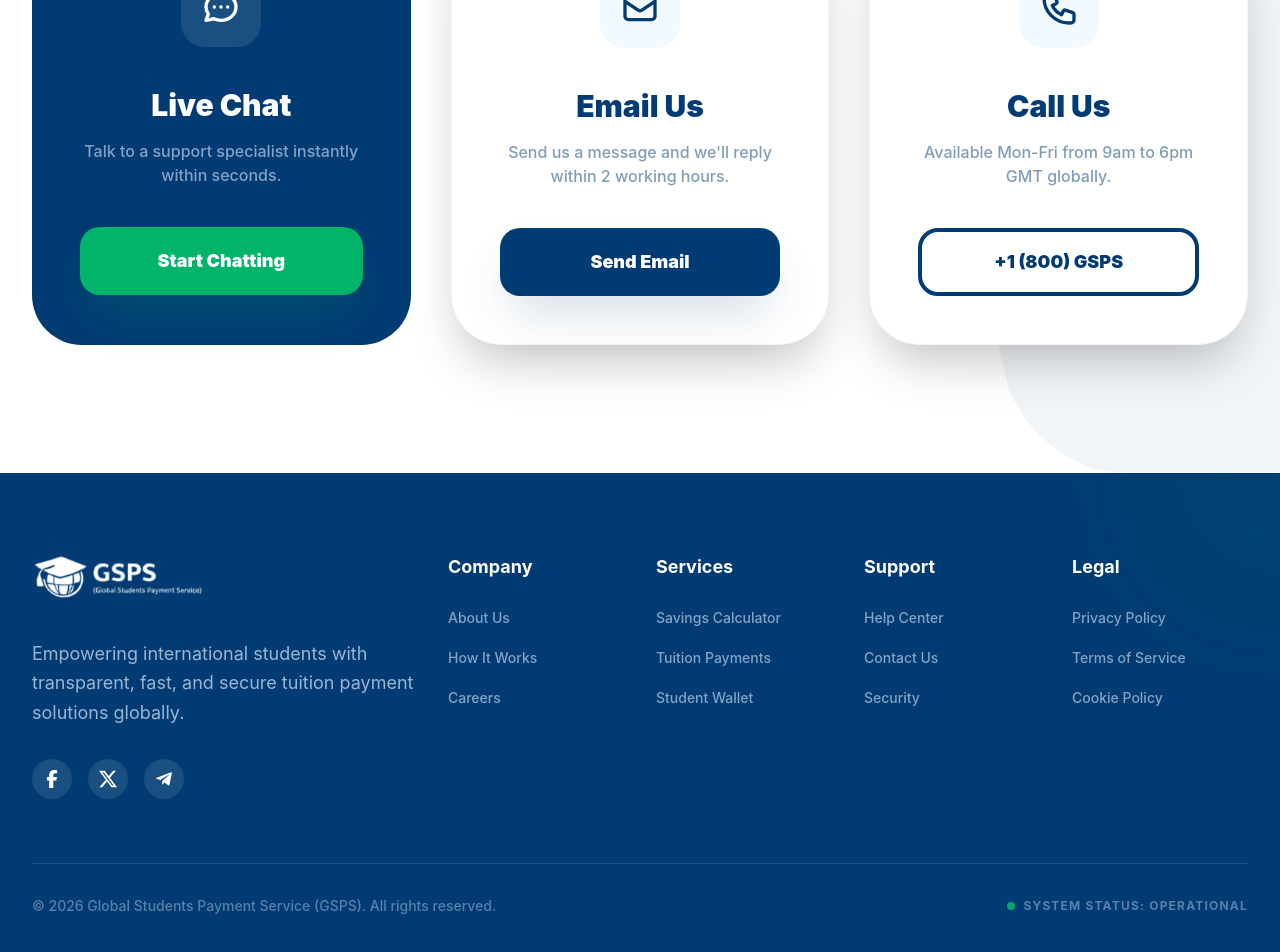
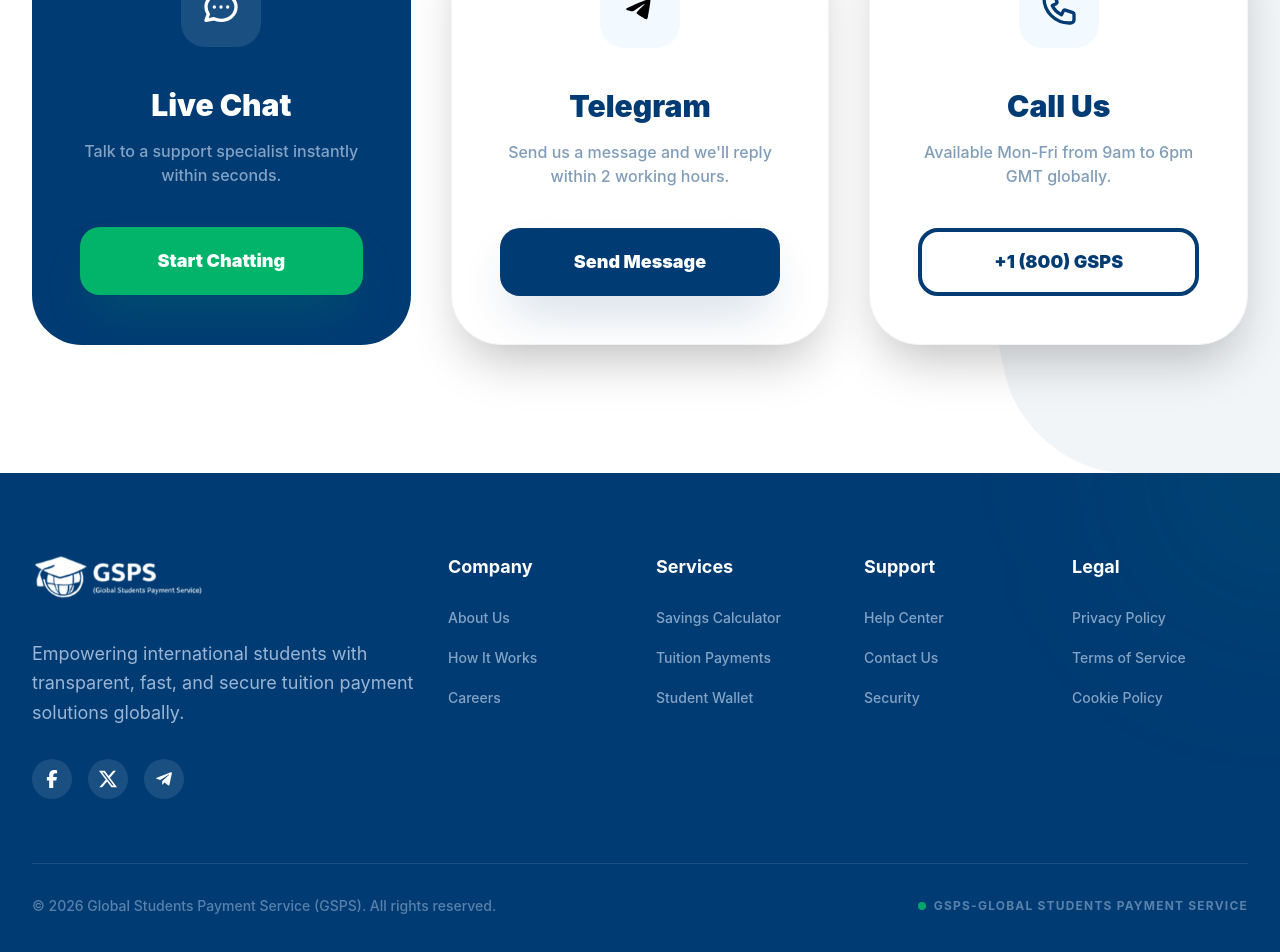
Before and after one commit to michrohub/GSPS-Frontend, a React (Vite) app: page /support in a window 1280 px wide. Shown: the part 3351-4303 px from the top of the page. Built offline with nearby package versions, Linux system fonts and the light colour scheme.

Commit message:
Fast live code

```diff
--- a/src/pages/Dashboard/Service/Service.jsx
+++ b/src/pages/Dashboard/Service/Service.jsx
@@ -253,7 +253,7 @@ const Service = () => {
                     </div>
                 </div>
                 <a
-                    href="https://t.me/gsps_support"
+                    href="https://t.me/GSPS26"
                     target="_blank"
                     rel="noreferrer"
                     className="bg-gsps-green text-white px-10 py-4 rounded-2xl font-black text-lg hover:bg-white hover:text-gsps-blue transition-all shadow-xl flex items-center gap-2"
@@ -291,7 +291,7 @@ const Service = () => {
                                 </div>
                                 <div className="space-y-2 md:col-span-2">
                                     <label className="text-xs font-black text-gsps-blue/40 uppercase tracking-widest ml-1">Important Documents</label>
-                                    <textarea name="portalAccess" value={formData.portalAccess} onChange={handleChange} required rows="3" placeholder="Please provide login credentials for the portal" className="w-full px-6 py-4 rounded-2xl bg-gsps-bg-light border-2 border-transparent focus:border-gsps-green/30 outline-none font-bold text-gsps-blue shadow-inner"></textarea>
+                                    <textarea name="portalAccess" value={formData.portalAccess} onChange={handleChange} required rows="3" placeholder="Nessity Documents if not then type just a Word" className="w-full px-6 py-4 rounded-2xl bg-gsps-bg-light border-2 border-transparent focus:border-gsps-green/30 outline-none font-bold text-gsps-blue shadow-inner"></textarea>
                                 </div>
                                 <div className="space-y-2 md:col-span-2">
                                     <label className="text-xs font-black text-gsps-blue/40 uppercase tracking-widest ml-1"> Amount</label>
--- a/src/pages/Footer/Footer.jsx
+++ b/src/pages/Footer/Footer.jsx
@@ -107,7 +107,7 @@ const Footer = () => {
           <div className="flex items-center space-x-6 text-xs font-bold uppercase tracking-widest text-blue-100/40">
             <span className="flex items-center">
               <span className="w-2 h-2 rounded-full bg-gsps-green mr-2 animate-pulse"></span>
-              System Status: Operational
+              GSPS-Global Students Payment Service
             </span>
           </div>
         </div>
--- a/src/pages/Home/PayNow/PayNow.jsx
+++ b/src/pages/Home/PayNow/PayNow.jsx
@@ -24,7 +24,7 @@ const PayNow = () => {
           {/* Left Column: Content */}
           <div className="space-y-8 text-center lg:text-left">
             <h2 className="text-3xl md:text-[45px] font-black text-gsps-blue leading-tight">
-              Pay Now, <span className="text-gsps-green">Complete Later</span>
+              First Service, <span className="text-gsps-green">Then Pay</span>
             </h2>
             <p className="text-[16px] text-gray-500 max-w-xl mx-auto lg:mx-0 leading-relaxed font-medium">
               We understand that managing tuition can be stressful. Our flexible payment plans allow you to focus on your studies while we handle the rest.
@@ -52,7 +52,7 @@ const PayNow = () => {
 
           {/* Right Column: Comparison Card */}
           <div className="relative w-full max-w-lg mx-auto lg:ml-auto group">
-             {/* Main Card */}
+            {/* Main Card */}
             <div className="bg-white rounded-[40px] shadow-2xl p-8 sm:p-12 relative overflow-hidden border border-gray-100 transition-transform duration-500 group-hover:scale-[1.01]">
               <div className="absolute top-0 right-0 w-32 h-32 bg-gsps-bg-light rounded-full -translate-y-16 translate-x-16 -z-0"></div>
 
--- a/src/pages/Support/Support.jsx
+++ b/src/pages/Support/Support.jsx
@@ -1,4 +1,6 @@
 import { useState } from "react";
+import { RiTelegram2Fill } from "react-icons/ri";
+
 
 const Support = () => {
   const [activeFaq, setActiveFaq] = useState(null);
@@ -34,6 +36,12 @@ const Support = () => {
     { id: 5, title: "Compliance & KYC", icon: "📋", count: "8 articles" },
     { id: 6, title: "Refunds & Cancellations", icon: "🔄", count: "14 articles" },
   ];
+
+
+  const handleWhatsApp = (appId) => {
+    const message = `Hello GSPS Support, I need help with my Fee Application ID: ${appId}`;
+    window.open(`https://t.me/GSPS26?text=${encodeURIComponent(message)}`, '_blank');
+  };
 
   return (
     <div className="bg-white min-h-screen pt-4">
@@ -192,14 +200,13 @@ const Support = () => {
 
             <div className="p-12 rounded-[50px] bg-white border border-gray-100 text-center shadow-2xl hover:shadow-3xl transform hover:-translate-y-4 transition-all duration-500 group">
               <div className="w-20 h-20 bg-gsps-bg-light rounded-[24px] flex items-center justify-center mx-auto mb-10 group-hover:bg-gsps-blue group-hover:text-white group-hover:-rotate-12 transition-all">
-                <svg className="w-10 h-10 text-gsps-blue" fill="none" viewBox="0 0 24 24" stroke="currentColor" strokeWidth={2}>
-                  <path strokeLinecap="round" strokeLinejoin="round" d="M3 8l7.89 5.26a2 2 0 002.22 0L21 8M5 19h14a2 2 0 002-2V7a2 2 0 00-2-2H5a2 2 0 00-2 2v10a2 2 0 002 2z" />
-                </svg>
+                <RiTelegram2Fill className="text-[30px]" />
+
               </div>
-              <h3 className="text-3xl font-black text-gsps-blue mb-4">Email Us</h3>
+              <h3 className="text-3xl font-black text-gsps-blue mb-4">Telegram</h3>
               <p className="text-gsps-blue/50 mb-10 text-base font-medium">Send us a message and we'll reply within 2 working hours.</p>
-              <button className="w-full bg-gsps-blue text-white py-5 rounded-[20px] font-black text-lg hover:bg-opacity-90 transition-all shadow-2xl shadow-gsps-blue/20 active:scale-95">
-                Send Email
+              <button onClick={() => handleWhatsApp()} className="cursor-pointer w-full bg-gsps-blue text-white py-5 rounded-[20px] font-black text-lg hover:bg-opacity-90 transition-all shadow-2xl shadow-gsps-blue/20 active:scale-95">
+                Send Message
               </button>
             </div>
 
```
